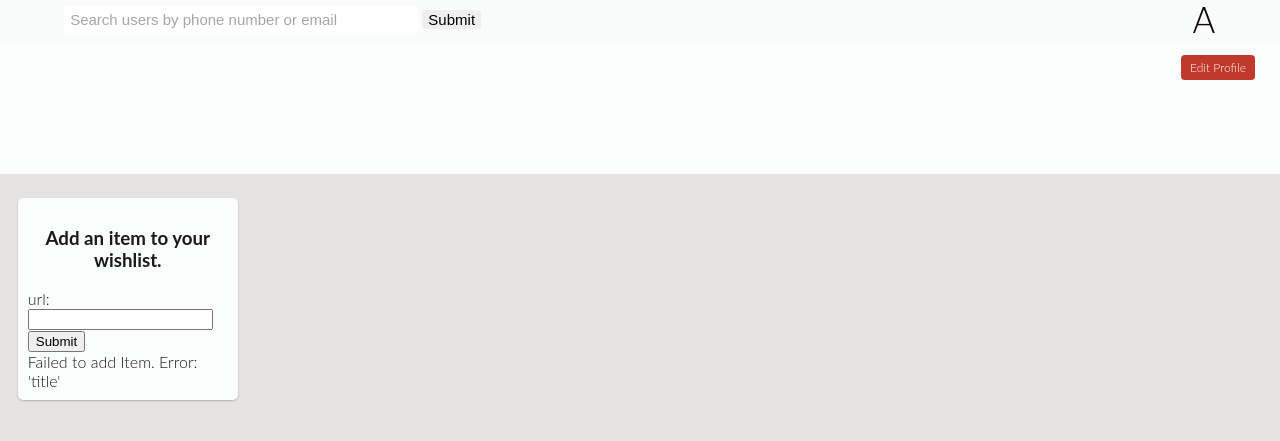
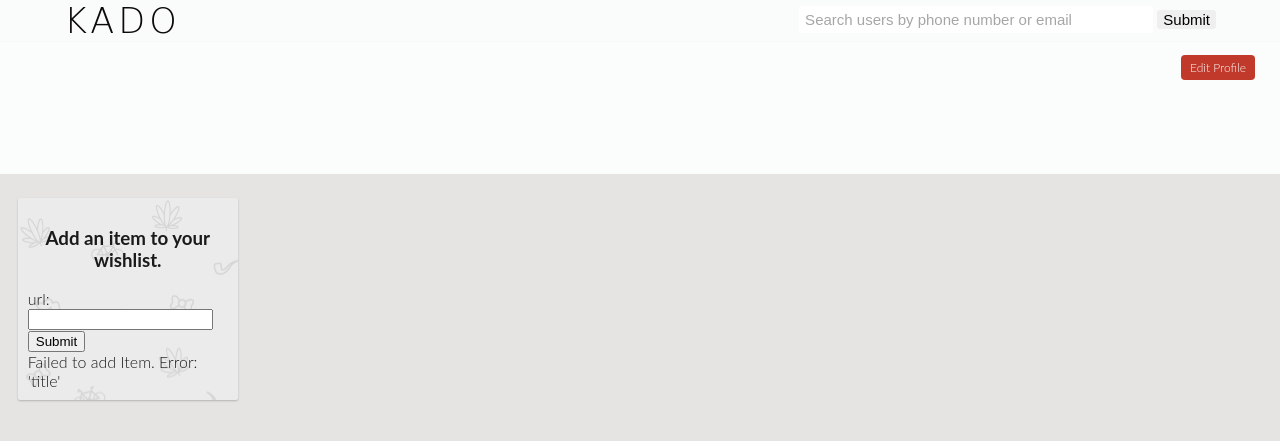
Before and after one commit to sherleyj/kado, a Django app: page /user/1/26/add_item in a window 1280 px wide. Shown: the top 441 px of the page. Run offline with Django 3.2, Linux system fonts and the light colour scheme; a user stored in the database is signed in; data comes from the database, SQL or seed files in the repository; some web fonts are replaced.

Commit message:
flipped search and Kado/home button in menu of user page. Also add background img to add item box

```diff
--- a/WishListApp/static/WishListApp/css/styles.css
+++ b/WishListApp/static/WishListApp/css/styles.css
@@ -337,17 +337,18 @@
 
 	.user-search-bar {
 		/*padding-left: 40px;*/
-		float: left;
+		float: right;
 		position: relative;
 		color: #f2f2f2;
 		padding-top: 10px;
 	}
 
 	.home-logo {
-		float: right;
+		float: left;
 		position: relative;
 		padding-top: 5px;
 		/*padding-right: 40px;*/
+		letter-spacing: 4px;
 	}
 
 	.home-logo a {
@@ -454,7 +455,7 @@
   	width: 200px;
   	margin: 5px;
   	/*padding: 5px;*/
-   	border-radius: 5px;
+   	border-radius: 2px;
    	padding: 10px;
    	background-color: #FBFCFC;
    	box-shadow: 0 1px 2px 0 rgba(0,0,0,0.22);
@@ -471,10 +472,11 @@
   	padding: 10px;
   	margin: 5px;
   	width: 200px;
-  	border-radius: 5px;
+  	border-radius: 2px;
   	background-color: #FBFCFC;
   	/*height: 300px;*/
   	box-shadow: 0 1px 2px 0 rgba(0,0,0,0.22);
+  	background-image: url("../images/sativa/sativa.png");
   }
 
   .wishlist-add-item h3 {
--- a/WishListApp/templates/WishListApp/user.html
+++ b/WishListApp/templates/WishListApp/user.html
@@ -23,7 +23,7 @@
 				<input type="submit" name="user-search-submit">
 			</div>
 			<div class="home-logo">
-				<a href="{% url 'WishListApp:index' %}">A</a>
+				<a href="{% url 'WishListApp:index' %}">KADO</a>
 			</div>
 		</div>
 	</div>
```
Also changed, not shown: WishListApp/static/WishListApp/images/sativa/readme.txt (added), WishListApp/static/WishListApp/images/sativa/sativa.png (added), 1 other file.
